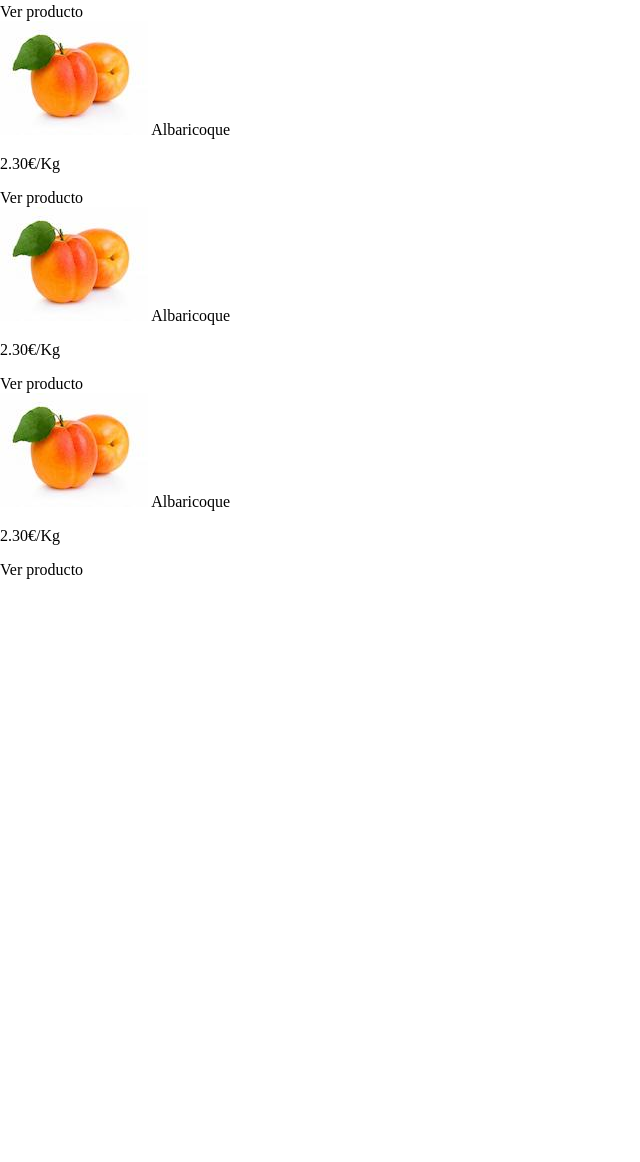
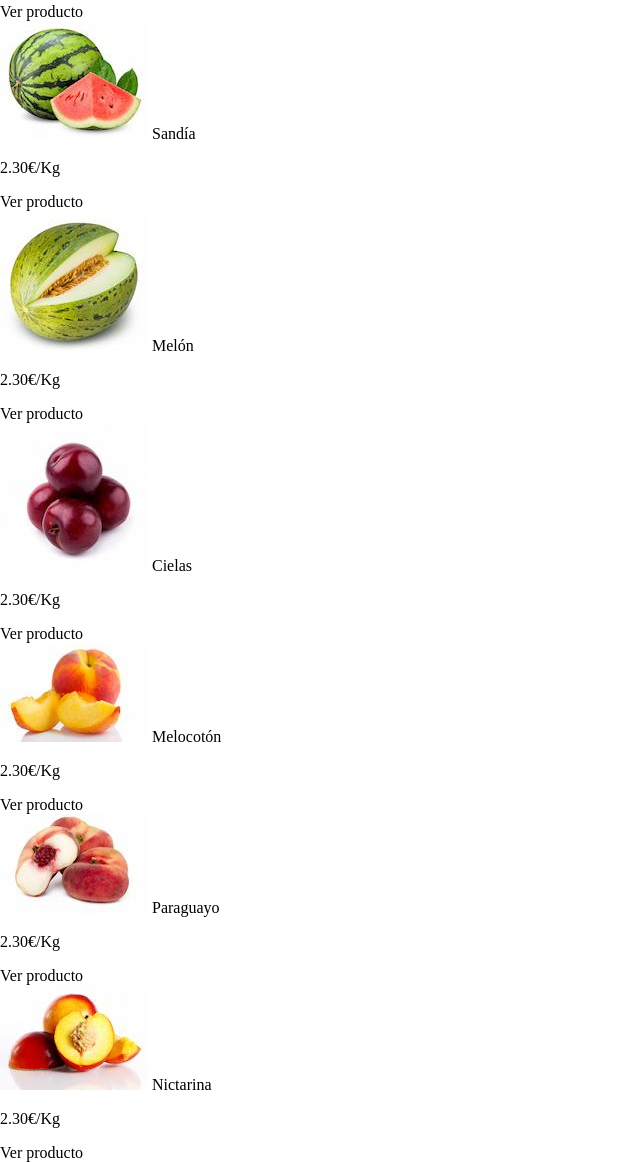
Before and after one commit to ASANCHEZWEB/home, a plain HTML site: page index.html in a window 1280 px wide. Shown: the part 2605-3767 px from the top of the page, without its empty margins (0-640 px from the left). Before the commit the page ends 3184 px from the top, so only its background shows below. Drawn offline with Linux system fonts and the light colour scheme.

Commit message:
agregados productos populares

```diff
--- a/index.html
+++ b/index.html
@@ -110,20 +110,38 @@
                 <a>Ver producto</a>
             </div>
             <div>
-                <img src="albaricoque.jpg">
-                <span>Albaricoque</span>
+                <img src="sandia.jpg">
+                <span>Sandía</span>
                 <p>2.30€/Kg</p>
                 <a>Ver producto</a>
             </div>
             <div>
-                <img src="albaricoque.jpg">
-                <span>Albaricoque</span>
+                <img src="melon.jpg">
+                <span>Melón</span>
                 <p>2.30€/Kg</p>
                 <a>Ver producto</a>
             </div>
             <div>
-                <img src="albaricoque.jpg">
-                <span>Albaricoque</span>
+                <img src="ciruela.jpg">
+                <span>Cielas</span>
+                <p>2.30€/Kg</p>
+                <a>Ver producto</a>
+            </div>
+            <div>
+                <img src="melocoton.jpg">
+                <span>Melocotón</span>
+                <p>2.30€/Kg</p>
+                <a>Ver producto</a>
+            </div>
+            <div>
+                <img src="paraguaya.jpg">
+                <span>Paraguayo</span>
+                <p>2.30€/Kg</p>
+                <a>Ver producto</a>
+            </div>
+            <div>
+                <img src="nictarina.jpg">
+                <span>Nictarina</span>
                 <p>2.30€/Kg</p>
                 <a>Ver producto</a>
             </div>
--- a/style.css
+++ b/style.css
@@ -173,9 +173,10 @@ body {
    }
    .containerPopulares{
       display: flex;
-      justify-content: space-evenly;
-      font-family: montserrat;
-      flex-wrap: wrap;
+    justify-content: space-evenly;
+    font-family: montserrat;
+    flex-wrap: wrap;
+    align-items: flex-end;
    }
    .containerPopulares>div{
       display: flex;
```
Also changed, not shown: ciruela.jpg (added), melocoton.jpg (added), melon.jpg (added), nictarina.jpg (added), paraguaya.jpg (added), sandia.jpg (added).
